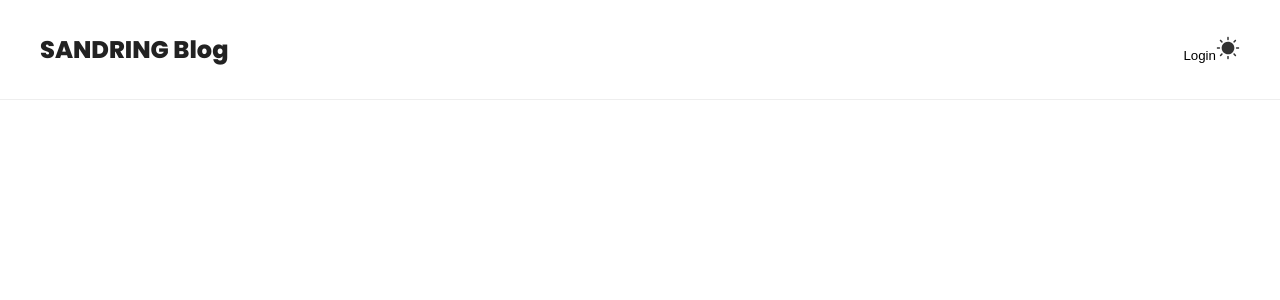
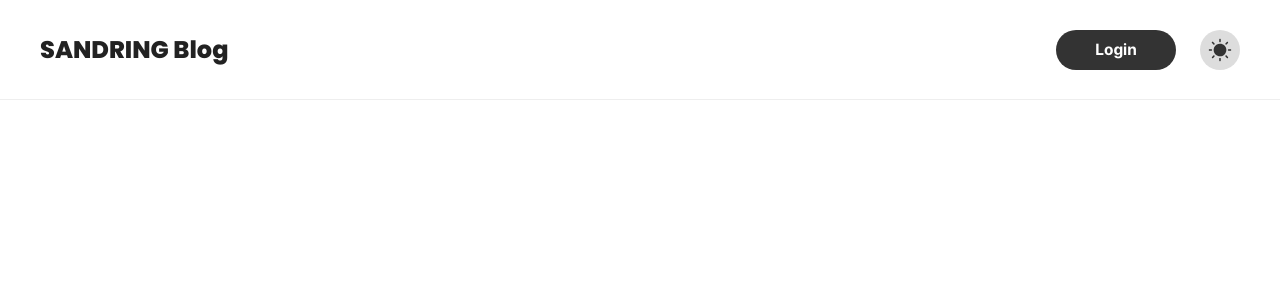
Before and after one commit to Discord-Bangul-e-bot/Blog, a Next.js app: page / in a window 1280 px wide. Shown: the top 300 px of the page. Built offline with nearby package versions, Linux system fonts and the light colour scheme.

Commit message:
style: 헤더 스타일링

```diff
--- a/components/common/layout/Header.tsx
+++ b/components/common/layout/Header.tsx
@@ -12,8 +12,8 @@ const Header: React.FC = () => {
             <Link href='/'>SANDRING Blog</Link>
           </div>
           <div className='Header__button-container'>
-            <Button>Login</Button>
-            <Button className='Button--round'>
+            <Button className='Header__button-login'>Login</Button>
+            <Button className='Header__button-darkmode'>
               <SUN_24 />
             </Button>
           </div>
--- a/src/styles/common/global.scss
+++ b/src/styles/common/global.scss
@@ -10,10 +10,6 @@
   margin-inline-start: 0;
   margin-inline-end: 0;
 
-  &:focus,
-  &:active {
-    outline: none;
-  }
 }
 
 html {
@@ -33,7 +29,6 @@ img {
 }
 
 button {
-  outline: none;
   appearance: none;
   border: none;
   background: none;
--- a/src/styles/components/common/Button.scss
+++ b/src/styles/components/common/Button.scss
@@ -1 +1,16 @@
-.Button {}
+.Button {
+  @include subtitle2_bold;
+  @include flex(center, center);
+  min-width: 12rem;
+  height: 4rem;
+  border-radius: 12rem;
+  background: $text_04;
+  cursor: pointer;
+  color: $white;
+
+  &--round {
+    @extend .Button;
+    border-radius: 100%;
+    min-width: 4rem;
+  }
+}
--- a/src/styles/components/common/layout/Header.scss
+++ b/src/styles/components/common/layout/Header.scss
@@ -19,4 +19,19 @@
     @include poppins;
     color: $text_05;
   }
+
+  &__button {
+    &-container {
+      @include flex(flex-start, center, 2.4rem);
+    }
+
+    &-login {
+      @extend .Button;
+    }
+
+    &-darkmode {
+      @extend .Button--round;
+      background: $text_01;
+    }
+  }
 }
--- a/src/styles/style.scss
+++ b/src/styles/style.scss
@@ -6,5 +6,5 @@
 @import 'src/styles/common/global.scss';
 
 // NOTE common & base
+@import 'src/styles/components/common/Button.scss';
 @import 'src/styles/components/common/layout/Header.scss';
-@import 'src/styles/components/common/Button.scss';
```
